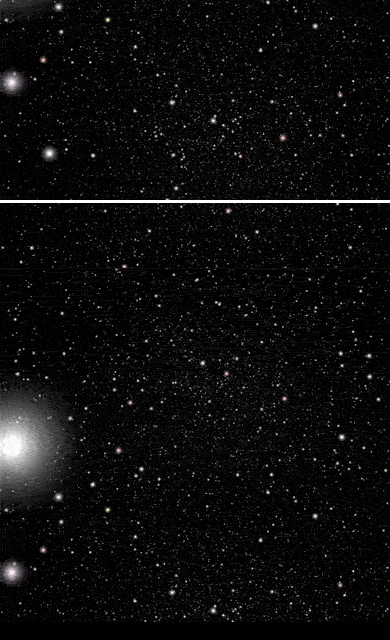
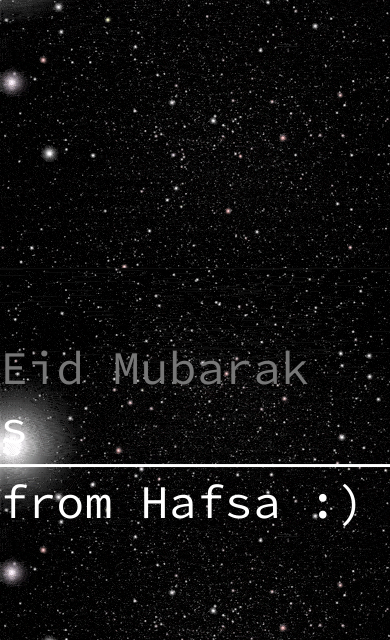
Before and after one commit to HafsaJavedPak/eidfitr_2024, a Django app: page /greeting/s in a window 390 px wide. Shown: the part 222-862 px from the top of the page. Run offline with Django 5.2, Linux system fonts and the light colour scheme; data comes from the database, SQL or seed files in the repository; both versions use the stored data as it was after the commit; some libraries are stand-ins or nearby versions.

Commit message:
made it mobile reposnsive

```diff
--- /dev/null
+++ b/__azurite_db_blob_extent__.json
@@ -0,0 +1 @@
+{"filename":"i:\\My Drive\\Projects\\eid_mubarik\\eidfitr_2024\\__azurite_db_blob_extent__.json","collections":[{"name":"$EXTENTS_COLLECTION$","data":[],"idIndex":null,"binaryIndices":{"id":{"name":"id","dirty":false,"values":[]}},"constraints":null,"uniqueNames":[],"transforms":{},"objType":"$EXTENTS_COLLECTION$","dirty":false,"cachedIndex":null,"cachedBinaryIndex":null,"cachedData":null,"adaptiveBinaryIndices":true,"transactional":false,"cloneObjects":false,"cloneMethod":"parse-stringify","asyncListeners":false,"disableMeta":false,"disableChangesApi":true,"disableDeltaChangesApi":true,"autoupdate":false,"serializableIndices":true,"disableFreeze":true,"ttl":null,"maxId":0,"DynamicViews":[],"events":{"insert":[],"update":[],"pre-insert":[],"pre-update":[],"close":[],"flushbuffer":[],"error":[],"delete":[null],"warning":[null]},"changes":[],"dirtyIds":[]}],"databaseVersion":1.5,"engineVersion":1.5,"autosave":true,"autosaveInterval":5000,"autosaveHandle":null,"throttledSaves":true,"options":{"persistenceMethod":"fs","autosave":true,"autosaveInterval":5000,"serializationMethod":"normal","destructureDelimiter":"$<\n"},"persistenceMethod":"fs","persistenceAdapter":null,"verbose":false,"events":{"init":[null],"loaded":[],"flushChanges":[],"close":[],"changes":[],"warning":[]},"ENV":"NODEJS"}
--- a/static/css/style2.css
+++ b/static/css/style2.css
@@ -18,8 +18,7 @@
     transform: translate3d(0, 0, 0);
   }
 }
-
-@media (min-width: 600px) {
+@media (min-width:851px) {
   .animated-title {
     /* color: #222;
     font-family: Roboto, Arial, sans-serif; */
@@ -32,17 +31,19 @@
   }
 
 }
-
-@media (max-width: 599px) {
+@media (max-width:850px) {
   .animated-title {
     /* color: #222;
     font-family: Roboto, Arial, sans-serif; */
-      height: auto;
+    height: 90vmin;
     left: 50%;
-      position: absolute;
+    /* position: absolute; */
+    position: relative;
+    margin: 0 auto;
+    max-width: 100%;
     top: 50%;
     transform: translate(-50%, -45%);
-      width: 100%;
+    width: 120vmin;
   }
 
 }
@@ -92,3 +93,40 @@
   top: 0;
   transform: translate(0, -100%);
 }
+
+
+
+
+/* for mobile devices */
+/* @media (max-width: 850px) {
+  .animated-title {
+    font-size: medium !important;
+  transform: translate(0%, -45%) !important;
+  width: 100% !important;
+  }
+  @keyframes showTopText {
+    0% {
+      transform: translate3d(50%, 100%, 0);
+    }
+    40%, 60% {
+      transform: translate3d(50%, 50%, 0);
+    }
+    100% {
+      transform: translate3d(50%, 0, 0);
+    }
+  }
+  @keyframes showBottomText {
+    0% {
+      transform: translate3d(50%, -100%, 0);
+    }
+    100% {
+      transform: translate3d(50%, 0, 0);
+    }
+  }
+  .animated-title > div.text-top div {
+    transform: translate(50%, 100%) !important;
+  }
+  .animated-title > div.text-bottom div {
+    transform: translate(0, -100%) !important;
+  }
+} */
```
Also changed, not shown: __azurite_db_blob__.json (added, +1 -0 lines), __azurite_db_table__.json (added, +1 -0 lines), greetings/static/css/style2.css (+45 -7 lines), db.sqlite3. Lines whose indentation alone changed are shown as unchanged.
